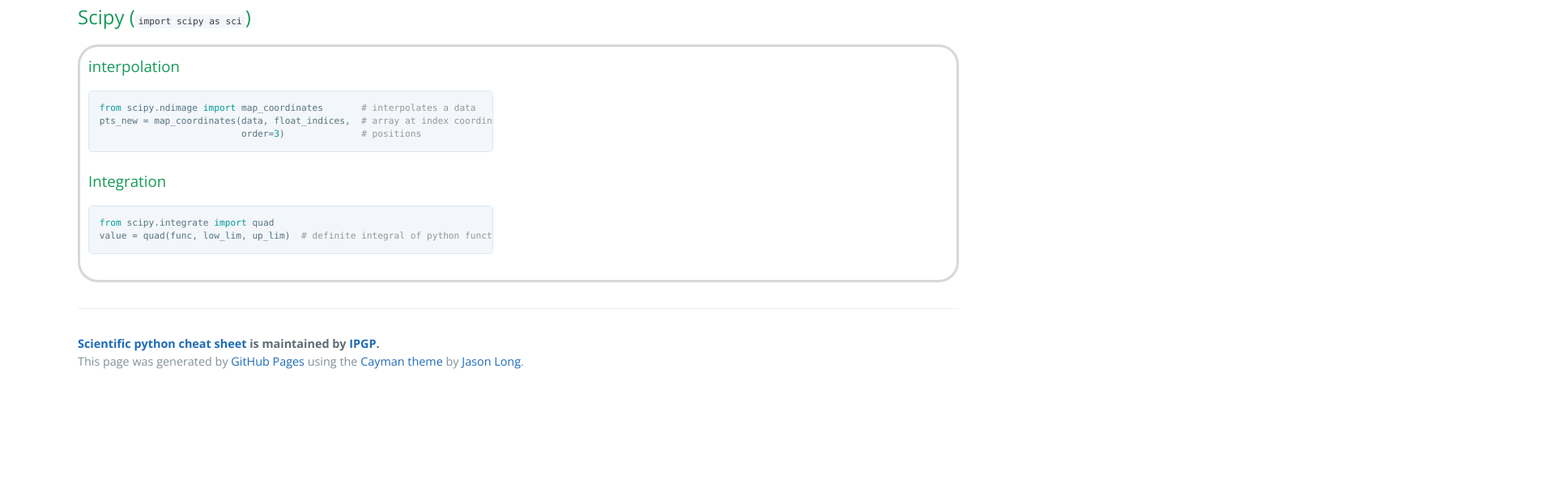
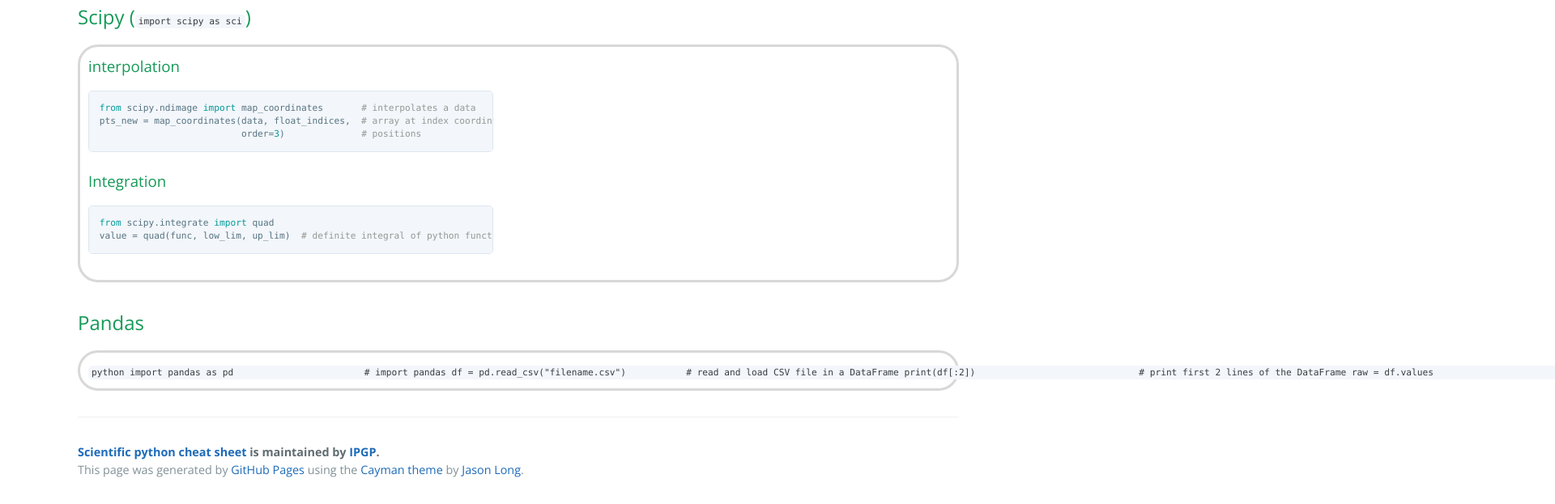
Before and after one commit to IPGP/scientific_python_cheat_sheet, a plain HTML site: page index.html in a window 1280 px wide. Shown: the part 4863-5486 px from the top of the page at 81% size, 1920 px wide, since content can reach past the window. Before the commit the page ends 5352 px from the top, so only its background shows below. Drawn offline with nearby package versions, Linux system fonts and the light colour scheme.

Commit message:
rebuild pages at 0ec0cb6

```diff
--- a/index.html
+++ b/index.html
@@ -458,6 +458,12 @@ pts_new = map_coordinates(data, float_indices,  <span class="co"># array at inde
 <h3 id="integration">Integration</h3>
 <pre class="sourceCode python"><code class="sourceCode python"><span class="ch">from</span> scipy.integrate <span class="ch">import</span> quad
 value = quad(func, low_lim, up_lim)  <span class="co"># definite integral of python function</span></code></pre>
+</div>
+</div>
+
+<h2 id="pandas">Pandas</h2>
+<div class="group">
+<p><code>python import pandas as pd                        # import pandas df = pd.read_csv("filename.csv")           # read and load CSV file in a DataFrame print(df[:2])                              # print first 2 lines of the DataFrame raw = df.values                            # get raw data out of DataFrame object cols = df.columns                          # get list of columns headers</code></p>
 
 </div></div>
 
```
